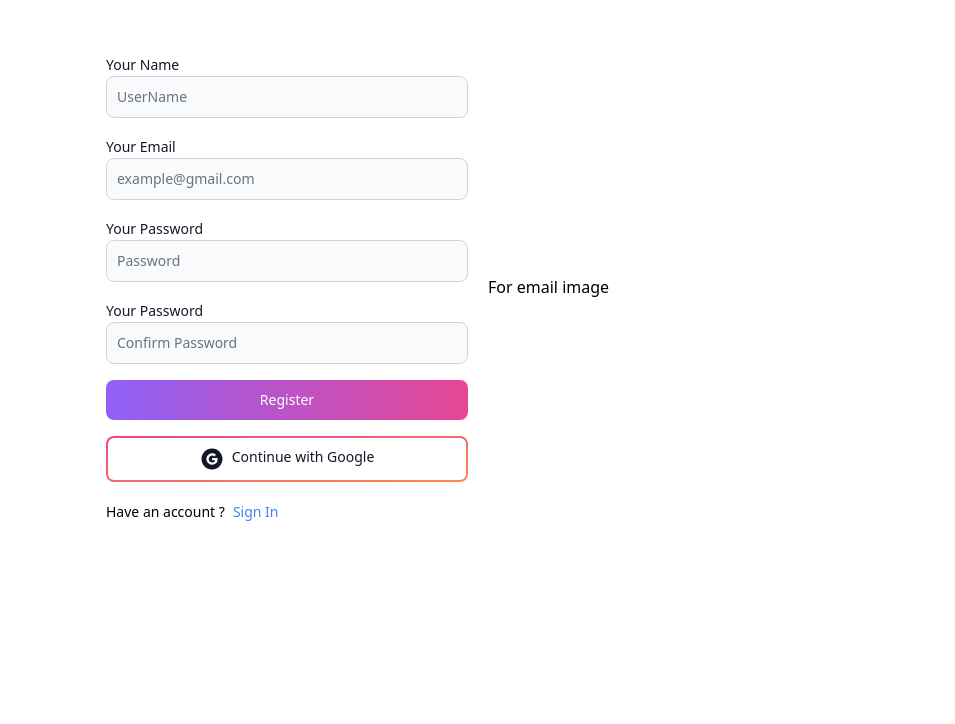
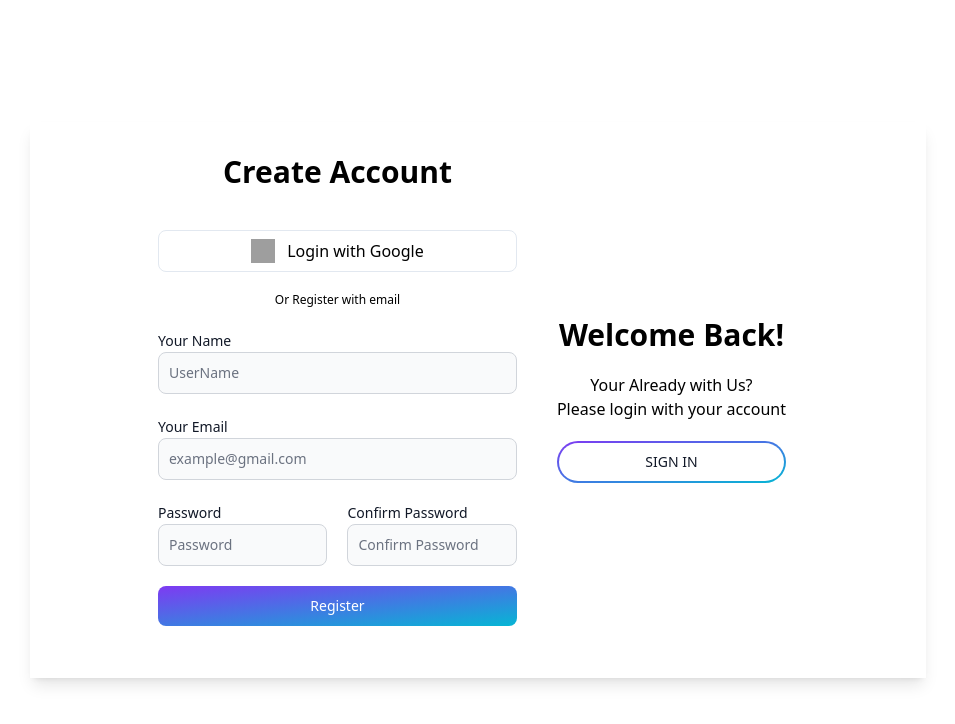
Before and after one commit to Selani00/Weather-app-Frontend, a React (Vite) app in the folder front-end/: page /registration in a window 1280 px wide. Shown: the top 724 px of the page, without its empty margins (162-1117 px from the left). Built offline with nearby package versions, Linux system fonts and the light colour scheme; grey boxes are pictures that could not be loaded.

Commit message:
UI created Login, registration and Nav

```diff
--- a/front-end/package.json
+++ b/front-end/package.json
@@ -15,6 +15,7 @@
     "flowbite-react": "^0.9.0",
     "react": "^18.2.0",
     "react-dom": "^18.2.0",
+    "react-icons": "^5.2.1",
     "react-redux": "^9.1.2",
     "react-router-dom": "^6.23.1",
     "redux-persist": "^6.0.0"
--- a/front-end/src/components/GoogleAuth.jsx
+++ b/front-end/src/components/GoogleAuth.jsx
@@ -4,9 +4,8 @@ import { AiFillGoogleCircle } from "react-icons/ai";
 import { GoogleAuthProvider, signInWithPopup, getAuth } from "firebase/auth";
 import { app } from "../firebase";
 import { useDispatch } from "react-redux";
-import { signInScuccess } from '../redux/user/userSlice'
-import { useNavigate } from 'react-router-dom'
-
+import { signInScuccess } from "../redux/user/userSlice";
+import { useNavigate } from "react-router-dom";
 
 const GoogleAuth = () => {
   const auth = getAuth(app);
@@ -16,7 +15,6 @@ const GoogleAuth = () => {
   const handleGoogleClick = async () => {
     const provider = new GoogleAuthProvider();
 
-
     // Add custome provider parameters for Google. cz we need to always select the email
     provider.setCustomParameters({
       prompt: "select_account",
@@ -24,22 +22,21 @@ const GoogleAuth = () => {
 
     try {
       const resultsFromGoogle = await signInWithPopup(auth, provider);
-      const res = await fetch('http://localhost:4000/api/auth/google',{
-        method: 'POST',
+      const res = await fetch("http://localhost:4000/api/auth/google", {
+        method: "POST",
         headers: {
-            'Content-Type': 'application/json'
+          "Content-Type": "application/json",
         },
         body: JSON.stringify({
-            username : resultsFromGoogle.user.displayName,
-            email : resultsFromGoogle.user.email,
-        })
-    })
+          username: resultsFromGoogle.user.displayName,
+          email: resultsFromGoogle.user.email,
+        }),
+      });
 
       const data = await res.json();
-        if(res.ok){
+      if (res.ok) {
         dispatch(signInScuccess(data));
-            navigate('/weather');
-
+        navigate("/weather");
       }
     } catch (err) {
       console.log(err);
@@ -47,15 +44,18 @@ const GoogleAuth = () => {
   };
 
   return (
-    <Button
-      type="button"
-      gradientDuoTone="pinkToOrange"
-      outline
+    <button
+      className="px-4 py-2 border flex items-center justify-center gap-3 border-slate-200 rounded-lg text-black hover:border-slate-400  hover:shadow transition duration-150"
       onClick={handleGoogleClick}
     >
-      <AiFillGoogleCircle className="w-6 h-6 mr-2" />
-      Continue with Google
-    </Button>
+      <img
+        className="w-6 h-6"
+        src="https://www.svgrepo.com/show/475656/google-color.svg"
+        loading="lazy"
+        alt="google logo"
+      />
+      <span >Login with Google</span>
+    </button>
   );
 };
 
--- a/front-end/src/pages/Weather.jsx
+++ b/front-end/src/pages/Weather.jsx
@@ -5,7 +5,9 @@ const Weather = () => {
   return (
     <div>
         <Header/>
+        <div className='mt-10'>
         weather page
+        </div>
 
     </div>
   )
--- a/front-end/src/pages/auth/Login.jsx
+++ b/front-end/src/pages/auth/Login.jsx
@@ -46,7 +46,6 @@ const Login = () => {
       console.log(data);
 
       if (response.ok) {
-
         dispatch(signInScuccess(data));
         navigate("/weather");
       }
@@ -56,16 +55,19 @@ const Login = () => {
   };
 
   return (
-    <div className="min-h-screen my-10">
-      <div className="flex p-3 max-w-3xl mx-auto flex-col md:flex-row md:items-center gap-5">
-        {/* left */}
-        <div className="flex-1">
-          <h1>For image</h1>
-        </div>
+    <div className="min-h-screen md:p-10 py-10 px-5 flex items-center justify-center">
+      <div className=" shadow-lg w-full mx-auto max-w-4xl">
+        <div className="flex  max-w-3xl mx-auto flex-col md:flex-row md:items-center gap-5">
+          {/* Right */}
+          <div className="md:order-2 flex-1">
+            <div className="p-1 md:p-3 py-5">
+              <h1 className="text-center mb-5 font-bold text-3xl">
+                Welcome Back
+              </h1>
+              <form className="flex flex-col gap-5 py-5" onSubmit={handleSubmit}>
+                <GoogleAuth />
 
-        {/* Right */}
-        <div className="flex-1">
-          <form className="flex flex-col gap-4" onSubmit={handleSubmit}>
+                <p className=" text-xs text-center">Or Login with email</p>
                 <div>
                   <Label value="Your Email"></Label>
                   <TextInput
@@ -88,7 +90,7 @@ const Login = () => {
                 <Button
                   type="submit"
                   disabled={loading}
-              gradientDuoTone="purpleToPink"
+                  gradientDuoTone="purpleToBlue"
                 >
                   {loading ? (
                     <>
@@ -96,21 +98,28 @@ const Login = () => {
                       <span className="pl-3">Loding</span>
                     </>
                   ) : (
-                "Sign In"
+                    "SIGN IN"
                   )}
                 </Button>
-            <GoogleAuth/>
-
               </form>
 
-          <div className="flex gap-2 text-sm mt-5">
-              <span>Don't have an account ?</span>
-              <Link
-                to="/registration"
-                className="text-blue-500 hover:underline"
-              >
-                Sign Up
-              </Link>
+
+            </div>
+          </div>
+
+          {/* left */}
+          <div className="flex-1 flex flex-col gap-5 py-10 items-center justify-center ">
+            <div className=" md:p-4 text-center">
+              <h1 className="text-3xl font-bold text-black my-5">
+                Hello, Friend!
+              </h1>
+              <p className="text-base my-3">
+                Let's make an Account <br /> and Start journey with us
+              </p>
+              <Button pill outline gradientDuoTone="purpleToBlue"  href="/registration" className="my-5">
+                SIGN UP
+              </Button>
+            </div>
           </div>
         </div>
       </div>
--- a/front-end/src/pages/auth/Registration.jsx
+++ b/front-end/src/pages/auth/Registration.jsx
@@ -43,11 +43,23 @@ const Registration = () => {
   };
 
   return (
-    <div className="min-h-screen my-10">
-      <div className="flex p-3 max-w-3xl mx-auto flex-col md:flex-row md:items-center gap-5">
+    <div className="min-h-screen md:p-10 py-10 px-5 flex items-center justify-center">
+      <div className="shadow-lg w-full mx-auto max-w-4xl">
+        <div className="flex p-3 max-w-2xl mx-auto flex-col md:flex-row md:items-center gap-5">
           {/* left */}
-        <div className="flex-1">
-          <form className="flex flex-col gap-4" onSubmit={handleSubmit}>
+          <div className=" flex-1">
+            <div className="p-1 py-5">
+              <h1 className="text-center mb-5 font-bold text-3xl">
+                Create Account
+              </h1>
+
+              <form
+                className="flex flex-col gap-5 py-5"
+                onSubmit={handleSubmit}
+              >
+                <GoogleAuth />
+                <p className=" text-xs text-center">Or Register with email</p>
+
                 <div>
                   <Label value="Your Name"></Label>
                   <TextInput
@@ -68,8 +80,9 @@ const Registration = () => {
                   ></TextInput>
                 </div>
 
-            <div>
-              <Label value="Your Password"></Label>
+                <div className="md:flex gap-5">
+                  <div className="flex-1">
+                    <Label value="Password"></Label>
                     <TextInput
                       type="password"
                       placeholder="Password"
@@ -78,8 +91,8 @@ const Registration = () => {
                     ></TextInput>
                   </div>
 
-            <div>
-              <Label value="Your Password"></Label>
+                  <div className="flex-1">
+                    <Label value="Confirm Password"></Label>
                     <TextInput
                       type="password"
                       placeholder="Confirm Password"
@@ -87,23 +100,36 @@ const Registration = () => {
                       onChange={handleChange}
                     ></TextInput>
                   </div>
+                </div>
 
-            <Button type="submit" value="Login" gradientDuoTone="purpleToPink">
+                <Button
+                  type="submit"
+                  value="Login"
+                  gradientDuoTone="purpleToBlue"
+                >
                   Register
                 </Button>
-            <GoogleAuth/>
               </form>
 
-          <div className="flex gap-2 text-sm mt-5">
-            <span>Have an account ?</span>
-            <Link to="/login" className="text-blue-500 hover:underline">
-              Sign In
-            </Link>
+
             </div>
           </div>
 
           {/* Right */}
-        <div className="flex-1">For email image</div>
+          <div className="">
+          <div className=" md:p-4 text-center">
+              <h1 className="text-3xl font-bold text-black my-5">
+                Welcome Back!
+              </h1>
+              <p className="text-base my-3">
+                Your Already with Us? <br /> Please login with your account
+              </p>
+              <Button pill outline gradientDuoTone="purpleToBlue"  href="/login" className="my-5">
+                SIGN IN
+              </Button>
+            </div>
+          </div>
+        </div>
       </div>
     </div>
   );
```
Also changed, not shown: front-end/src/components/Header.jsx (+70 -42 lines), 1 other file (tests, documents, lock files or other folders). Lines whose indentation alone changed are shown as unchanged.
